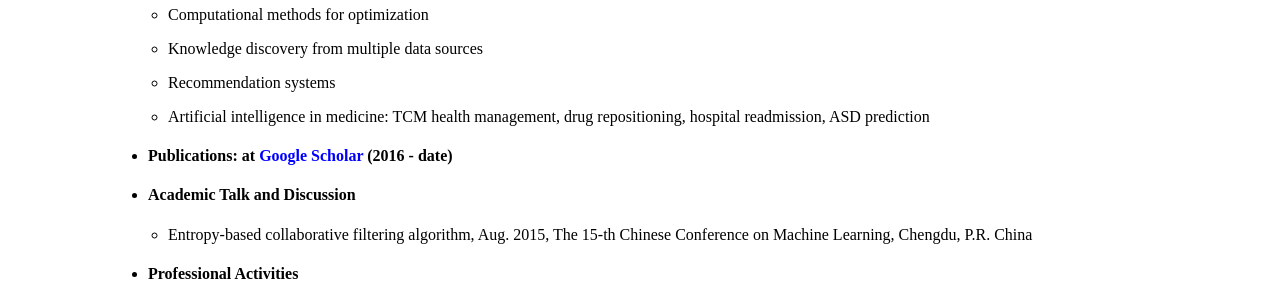
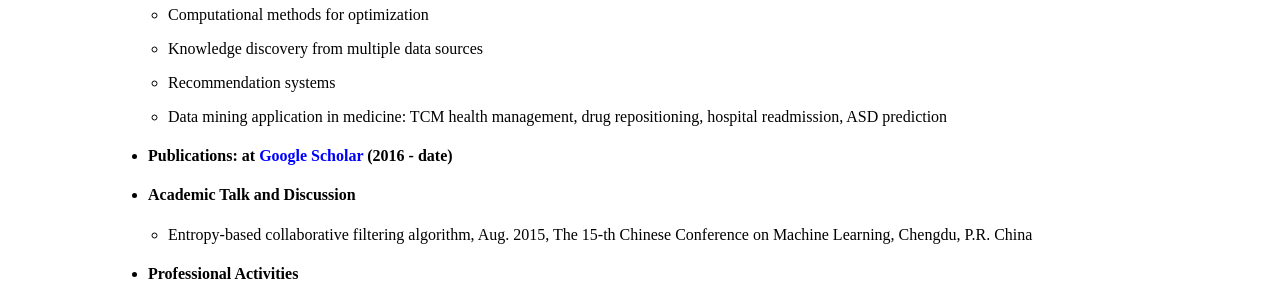
Before and after one commit to jiazhang-ml/jiazhang-ml.github.io, a Jekyll site: the page built from index.md, in a window 1280 px wide. Shown: the part 576-876 px from the top of the page. Built offline with Jekyll 4.4.1, drawn with Linux system fonts in a browser that asks for light colours.

Commit message:
Update index.md

```diff
--- a/index.md
+++ b/index.md
@@ -34,7 +34,7 @@ Email: [zhangjia_gl@163.com](mailto:zhangjia_gl@163.com) or [j.zhang@stu.xmu.edu
 
     * Recommendation systems
 
-    * Artificial intelligence in medicine: TCM health management, drug repositioning, hospital readmission, ASD prediction
+    * Data mining application in medicine: TCM health management, drug repositioning, hospital readmission, ASD prediction
 
 * #### Publications: at [Google Scholar](https://scholar.google.com.hk/citations?user=yBaTk-gAAAAJ&hl=en) (2016 - date)
 
```
